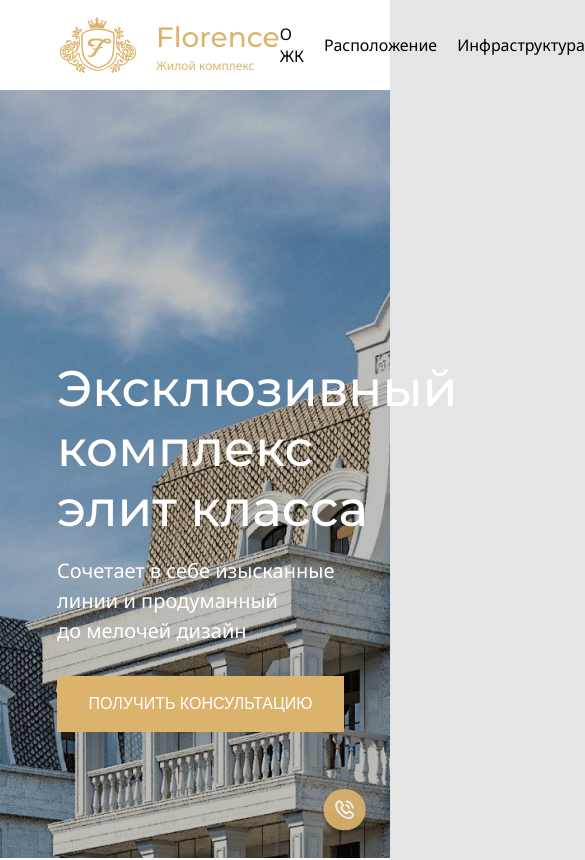
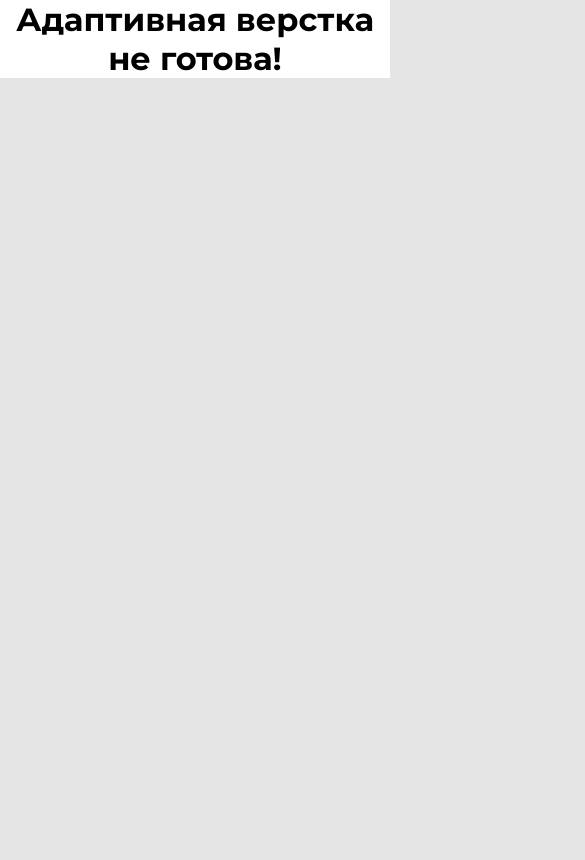
Before and after one commit to Kuna0110/site_flor.kz, a plain HTML site: page index.html in a window 390 px wide. Shown: the top 860 px of the page, 585 px wide, since content can reach past the window. Drawn offline with nearby package versions, Linux system fonts and the light colour scheme.

Commit message:
Адаптивная верстка не готова!

```diff
--- a/css/style.css
+++ b/css/style.css
@@ -21,6 +21,22 @@ body {
     max-width: 100%;
     margin: 0 auto;
     background: #FFF;
+}
+@media (max-width: 1365px) {
+    .page {
+        display: none;
+    }
+}
+.media-box {
+    text-align: center;
+    font-family: 'Montserrat', sans-serif;
+    display: none;
+    background: #fff;
+}
+@media (max-width: 1365px) {
+    .media-box {
+        display: block;
+    }
 }
 /*line hr*/
 hr {
--- a/index.html
+++ b/index.html
@@ -9,6 +9,9 @@
     <link rel="stylesheet" href="css/style.css" />
   </head>
   <body>
+    <div class="media-box">
+      <h1>Адаптивная верстка не готова!</h1>
+    </div>
     <div class="page">
       <header>
         <div class="logo">
```
